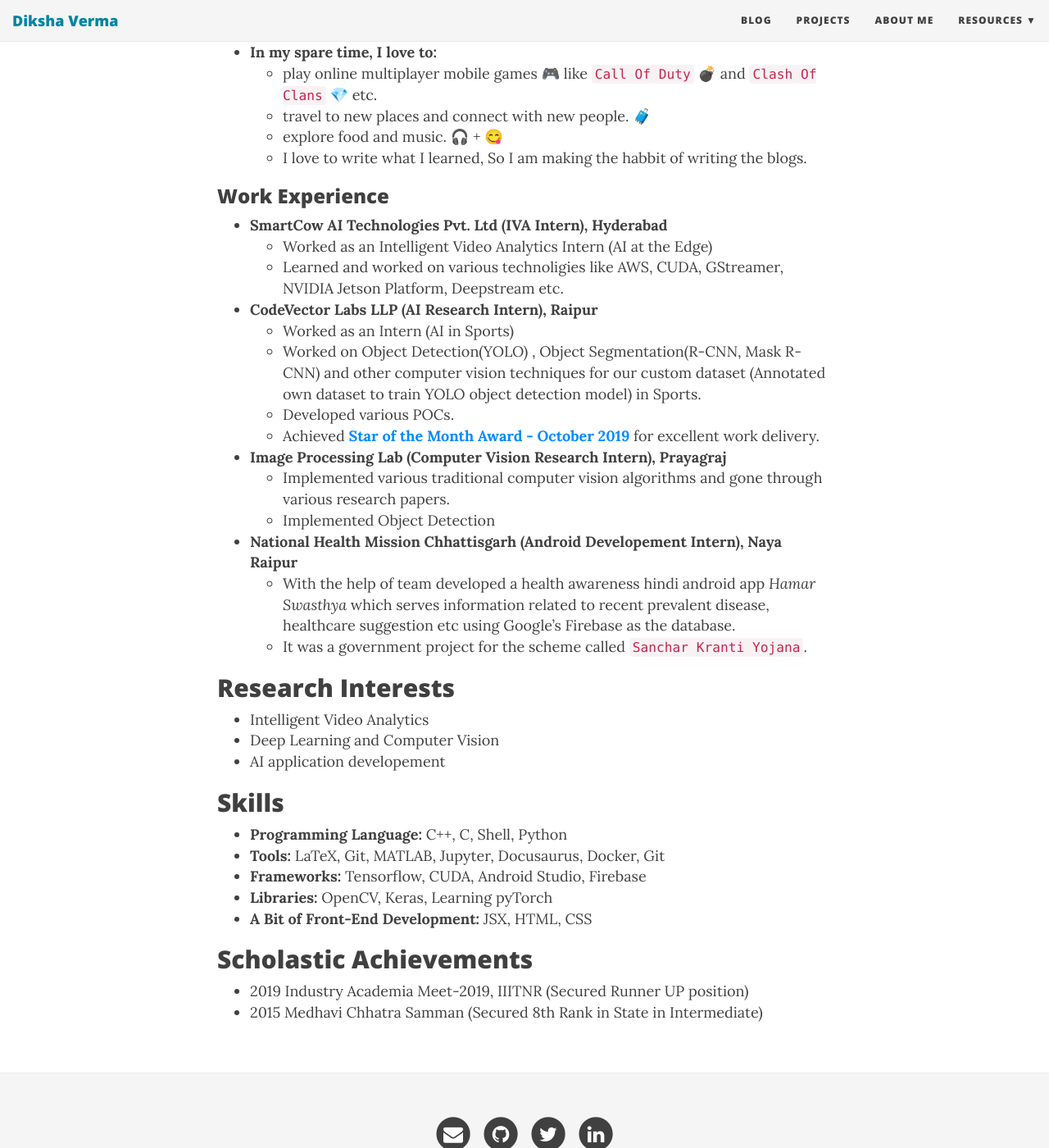
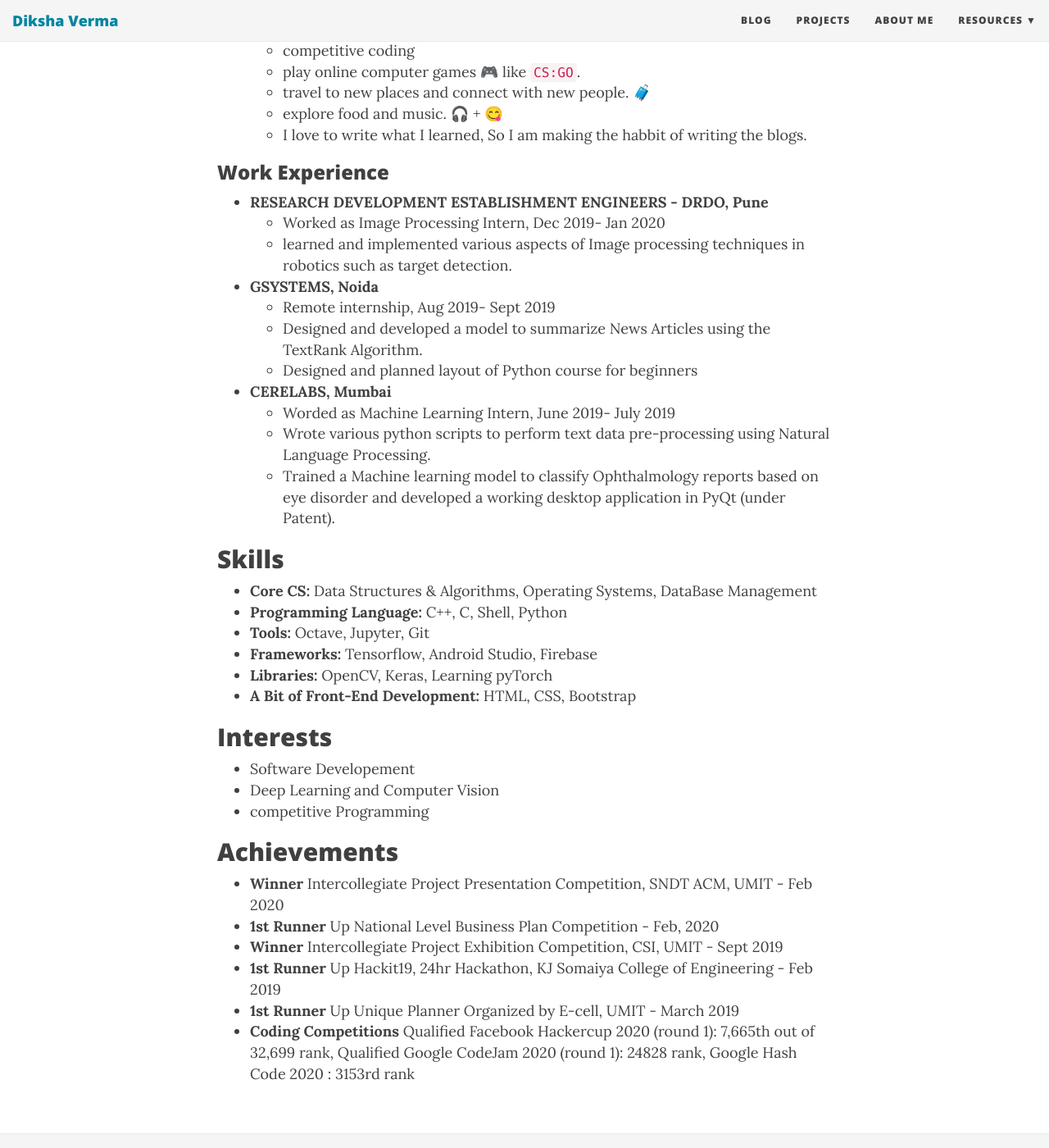
Before and after one commit to zenithexpo/temporary, a Jekyll site: the page built from aboutme.md, in a window 1280 px wide and 1400 px high, scrolled down 439 px. Shown: the whole window at 82% size. Built offline with Jekyll 4.4.1, drawn with Linux system fonts in a browser that asks for light colours; nearby versions of some CDN libraries; some of the changed text lies outside the part shown.

Commit message:
updated readme

```diff
--- a/aboutme.md
+++ b/aboutme.md
@@ -1,59 +1,62 @@
 ---
 layout: page
 title:
-subtitle: Read below to find out why I might be interesting for you.
+subtitle: About Me! - Read below to find out more.
 ---
 
-Hey there! I'm Saurabh Kumar Singh 😊.
+Hey there! I'm Diksha Verma 😊.
 
-I was working as an Intelligent Video Analytics Engineer @ **SmartCow AI Technologies Pvt. Ltd, Hyderabad** , worked closely with the team to create cities smarter and providing affordable AI at the Edge🏢.
-I have completed B.Tech in the dept. of Computer Science And Engineering @ **IIIT Naya Raipur** 🎓👨‍🎓.
+I'm a final-year B.Tech Undergraduate in Computer Science and Technology @ **UMIT SNDT Women's University** 🎓
+I have experience working for startups as an intern @ **CereLabs and GSystems**
 
-I am actively looking for new opportunities in the field of **AI/ML, Deep Learning, Computer Vision and Cloud Services (AWS, GCP)**.
+I am actively looking for new opportunities in the field of **Software Developement**.
 
 
-- **Responsibilities include:**
-    - Understanding the IVA Workflow 💻 and much more.
+- **Current Responsibilities **
+    - I'm currently working on application to redact documents and actively participating coding competitions.
 
 - **In my spare time, I love to:**
-    - play online multiplayer mobile games 🎮 like `Call Of Duty` 💣 and `Clash Of Clans` 💎 etc.
+    - competitive coding
+    - play online computer games 🎮 like `CS:GO`.
     - travel to new places and connect with new people. 🧳
     - explore food and music. 🎧 + 😋
     - I love to write what I learned, So I am making the habbit of writing the blogs.
 
 
 ### Work Experience
-- **SmartCow AI Technologies Pvt. Ltd (IVA Intern), Hyderabad**
-    - Worked as an Intelligent Video Analytics Intern (AI at the Edge)
-    - Learned and worked on various technoligies like AWS, CUDA, GStreamer, NVIDIA Jetson Platform, Deepstream etc.
-- **CodeVector Labs LLP (AI Research Intern), Raipur**
-    - Worked as an Intern (AI in Sports)
-    - Worked on Object Detection(YOLO) , Object Segmentation(R-CNN, Mask R-CNN) and other computer vision techniques for our custom dataset (Annotated own dataset to train YOLO object detection model) in Sports.
-    - Developed various POCs.
-    - Achieved **[Star of the Month Award - October 2019](https://www.linkedin.com/posts/codevector-ai-labs_cvlabs-ai-activity-6591922751697707008-xnmb)** for excellent work delivery.
-- **Image Processing Lab (Computer Vision Research Intern), Prayagraj**
-    - Implemented various traditional computer vision algorithms and gone through various research papers.
-    - Implemented Object Detection
-- **National Health Mission Chhattisgarh (Android Developement Intern), Naya Raipur**
-    - With the help of team developed a health awareness hindi android app *Hamar Swasthya* which serves information related to recent prevalent
-disease, healthcare suggestion etc using Google's Firebase as the database.
-    - It was a government project for the scheme called `Sanchar Kranti Yojana`.
+- **RESEARCH DEVELOPMENT ESTABLISHMENT ENGINEERS - DRDO, Pune**
+    - Worked as Image Processing Intern, Dec 2019- Jan 2020
+    - learned and implemented various aspects of Image processing techniques in robotics such as target detection.
 
-## Research Interests
-- Intelligent Video Analytics
-- Deep Learning and Computer Vision
-- AI application developement
+- **GSYSTEMS, Noida**
+    - Remote internship, Aug 2019- Sept 2019
+    - Designed and developed a model to summarize News Articles using the TextRank Algorithm.
+    - Designed and planned layout of Python course for beginners
 
+- **CERELABS, Mumbai**
+    - Worded as Machine Learning Intern, June 2019- July 2019
+    - Wrote various python scripts to perform text data pre-processing using Natural Language Processing.
+    - Trained a Machine learning model to classify Ophthalmology reports based on eye disorder and developed a working desktop application in PyQt (under Patent).
 
 
 ## Skills
+* **Core CS:** Data Structures & Algorithms, Operating Systems, DataBase Management
+* **Programming Language:** C++, C, Shell, Python
+* **Tools:** Octave, Jupyter, Git
+* **Frameworks:** Tensorflow, Android Studio, Firebase
+* **Libraries:** OpenCV, Keras, Learning pyTorch
+* **A Bit of Front-End Development:** HTML, CSS, Bootstrap
 
-* **Programming Language:** C++, C, Shell, Python
-* **Tools:** LaTeX, Git, MATLAB, Jupyter, Docusaurus, Docker, Git
-* **Frameworks:** Tensorflow, CUDA, Android Studio, Firebase
-* **Libraries:** OpenCV, Keras, Learning pyTorch
-* **A Bit of Front-End Development:** JSX, HTML, CSS
+## Interests
+- Software Developement
+- Deep Learning and Computer Vision
+- competitive Programming
 
-## Scholastic Achievements
-* 2019 Industry Academia Meet-2019, IIITNR (Secured Runner UP position)
-* 2015 Medhavi Chhatra Samman (Secured 8th Rank in State in Intermediate)
+## Achievements
+- **Winner** Intercollegiate Project Presentation Competition, SNDT ACM, UMIT - Feb 2020
+- **1st Runner** Up National Level Business Plan Competition - Feb, 2020
+- **Winner** Intercollegiate Project Exhibition Competition, CSI, UMIT - Sept 2019
+- **1st Runner** Up Hackit19, 24hr Hackathon, KJ Somaiya College of Engineering - Feb 2019
+- **1st Runner** Up Unique Planner Organized by E-cell, UMIT - March 2019
+- **Coding Competitions** Qualified Facebook Hackercup 2020 (round 1): 7,665th out of 32,699 rank,
+  Qualified Google CodeJam 2020 (round 1): 24828 rank, Google Hash Code 2020 : 3153rd rank
```
